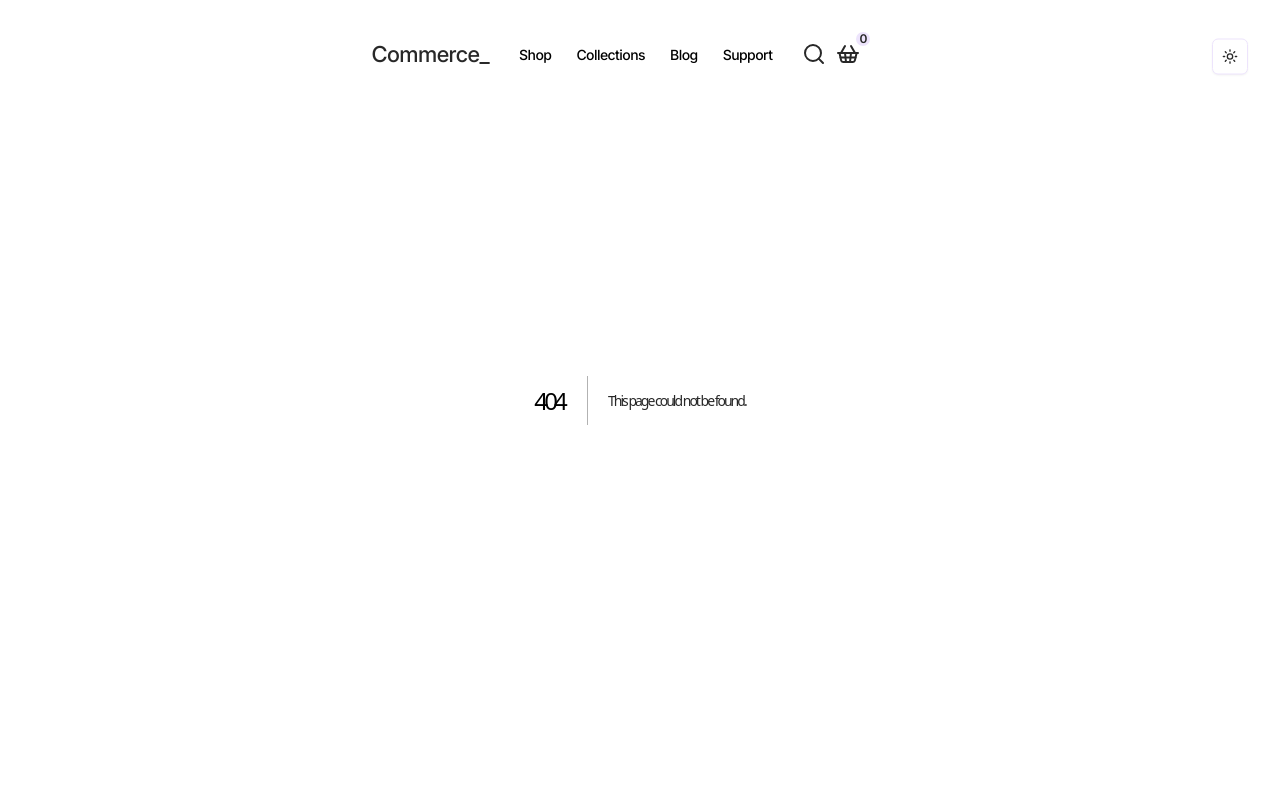
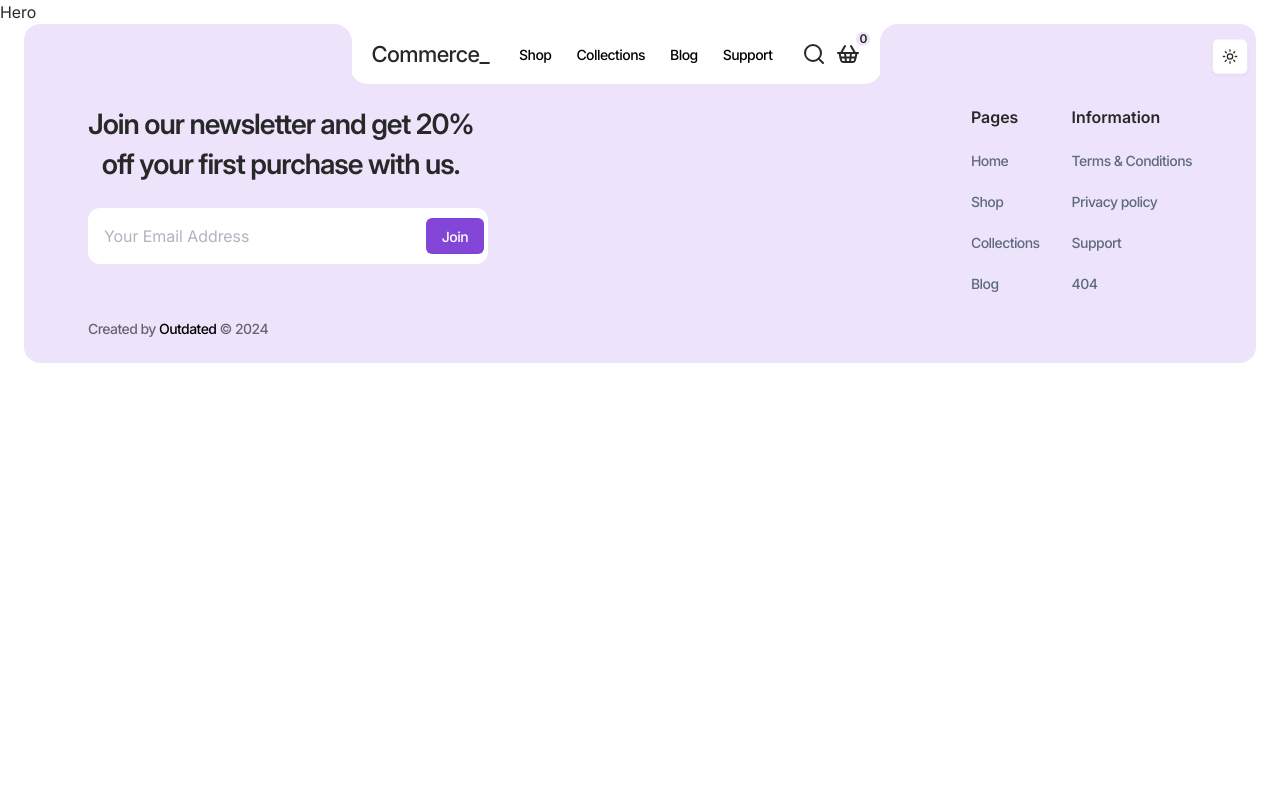
Before and after one commit to Hustle-Devs/commerce-store, a Next.js app: page /contact in a window 1280 px wide. Before the commit this address had no page. Shown: the top 799 px of the page. Built offline with nearby package versions, Linux system fonts and the light colour scheme.

Commit message:
Update: Contact Hero Section Component

```diff
--- /dev/null
+++ b/src/app/contact/page.tsx
@@ -0,0 +1,12 @@
+import React from "react";
+import Hero from "@/components/contact/hero/Hero";
+
+const page = () => {
+  return (
+    <>
+      <Hero />
+    </>
+  );
+};
+
+export default page;
--- /dev/null
+++ b/src/components/contact/hero/Hero.tsx
@@ -0,0 +1,7 @@
+import React from "react";
+
+const Hero = () => {
+  return <div>Hero</div>;
+};
+
+export default Hero;
```
